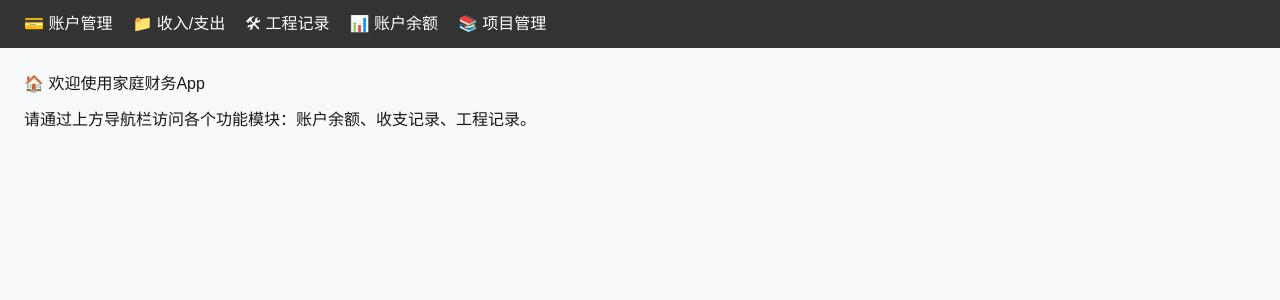
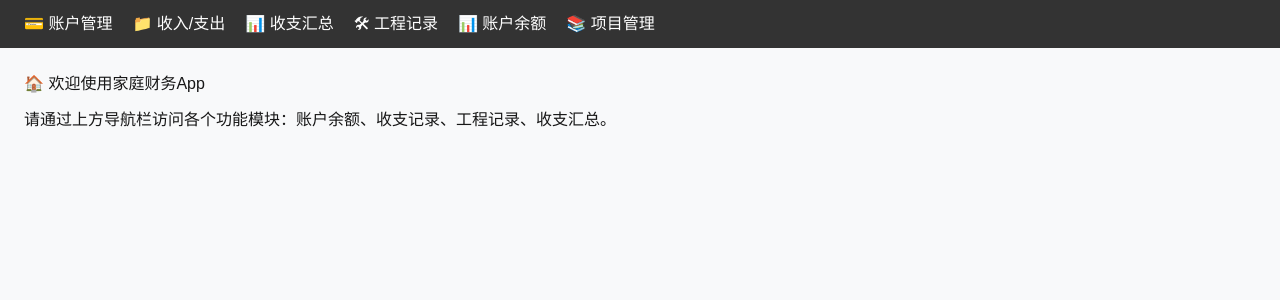
Before and after one commit to jack-li-codes/family-finance-app, a Next.js app: page / in a window 1280 px wide. Shown: the top 300 px of the page. Built offline with nearby package versions, Linux system fonts and the light colour scheme.

Commit message:
💰 Update summary view to only show CAD data and exclude '转账' & '工程' from percentage

```diff
--- a/app/layout.tsx
+++ b/app/layout.tsx
@@ -11,6 +11,7 @@ export default function RootLayout({ children }: { children: React.ReactNode })
   const navItems = [
     { label: "💳 账户管理", href: "/accounts" },
     { label: "📁 收入/支出", href: "/transactions" },
+    { label: "📊 收支汇总", href: "/summary" },
     { label: "🛠 工程记录", href: "/worklog" },
     { label: "📊 账户余额", href: "/balance" },
     { label: "📚 项目管理", href: "/projects" }, // ✅ 新增菜单项
--- a/app/page.tsx
+++ b/app/page.tsx
@@ -4,7 +4,7 @@ export default function HomePage() {
     <div>
       <h1>🏠 欢迎使用家庭财务App</h1>
       <p style={{ marginTop: 12 }}>
-        请通过上方导航栏访问各个功能模块：账户余额、收支记录、工程记录。
+        请通过上方导航栏访问各个功能模块：账户余额、收支记录、工程记录、收支汇总。
       </p>
     </div>
   );
--- a/app/transactions/page.tsx
+++ b/app/transactions/page.tsx
@@ -15,6 +15,8 @@ const categoryOptions: Record<string, string[]> = {
   "服饰": ["鞋包/饰品", "衣服", "美发美甲", "护肤美容", "其他"],
   "休闲": ["会员", "门票/项目费用", "住宿", "交通", "餐饮", "其他"],
   "医疗": ["牙医","药物", "门诊", "其他"],
+  "转账": ["还信用卡", "内部转账", "其他"],
+  "补贴": ["平帐补贴",  "其他"],
   "其他": ["其他"]
 };
 
```
